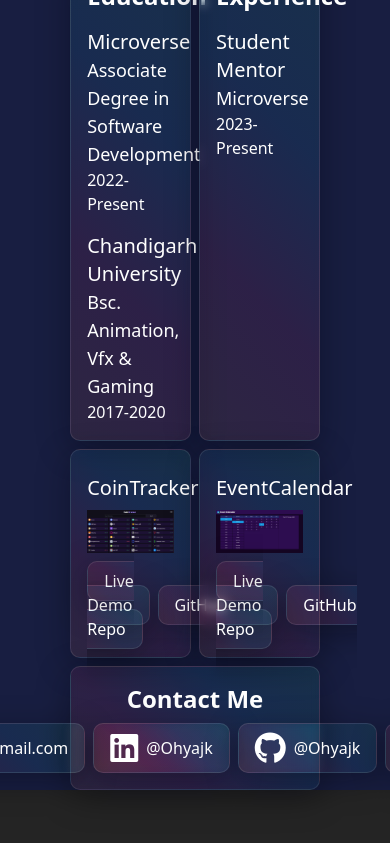
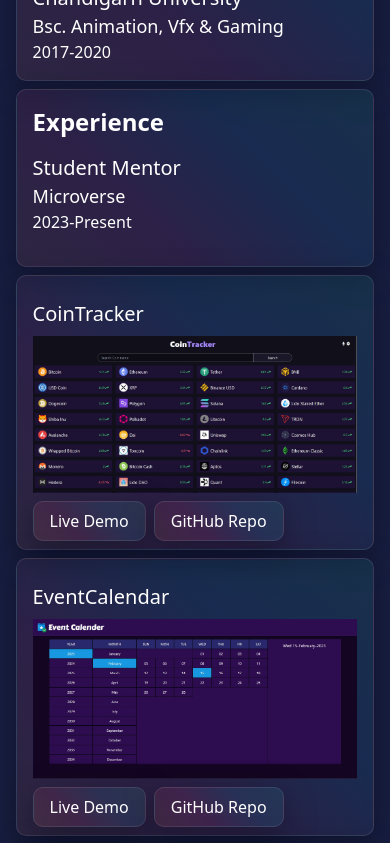
Before and after one commit to ohyajk/ohyajk.github.io, a React (Vite) app: page / in a window 390 px wide. Shown: the part 1909-2752 px from the top of the page. Before the commit the page ends 2699 px from the top, so only its background shows below. Built offline with nearby package versions, Linux system fonts and the light colour scheme.

Commit message:
Add responsive

```diff
--- a/src/pages/Home.jsx
+++ b/src/pages/Home.jsx
@@ -4,9 +4,9 @@
 
 const Home = () => {
   return (
-    <motion.div initial={{ opacity: 0 }} animate={{ opacity: 1 }} transition={{ delay: 0.25, duration: 0.5, ease: 'easeOut' }} className='px-[18vw] w-[100%]'>
+    <motion.div initial={{ opacity: 0 }} animate={{ opacity: 1 }} transition={{ delay: 0.25, duration: 0.5, ease: 'easeOut' }} className='px-[4vw] md:px-[18vw] w-[100%]'>
       {/* My img & Intro */}
-      <div className='flex justify-center items-start gap-2 '>
+      <div className='flex flex-col xl:flex-row justify-center items-center xl:items-start gap-2 '>
         <motion.img initial={{ x: '-2000px' }} animate={{ x: '0px' }} transition={{ delay: 0.25, duration: 0.5, ease: 'easeOut' }} className='h-64 rounded-lg bckdrp p-4' src="/dp.jpg" alt="photo" />
         <div className='flex flex-col gap-2'>
           <motion.h1 initial={{ x: '2000px' }} animate={{ x: '0px' }} transition={{ delay: 0.5, duration: 0.6, ease: 'easeOut' }} className='text-5xl font-bold bckdrp p-4'>Hello, I am Jitender Kumar</motion.h1>
@@ -16,7 +16,7 @@
         </div>
       </div>
       {/* Tech Stack */}
-      <motion.div initial={{ x: '-2000px' }} animate={{ x: '0px' }} transition={{ delay: 0.5, duration: 0.6, ease: 'easeOut' }} className='flex justify-center items-center gap-4 mt-2 bckdrp p-4'>
+      <motion.div initial={{ x: '-2000px' }} animate={{ x: '0px' }} transition={{ delay: 0.5, duration: 0.6, ease: 'easeOut' }} className='flex justify-center items-center gap-4 mt-2 bckdrp p-4 flex-wrap'>
         <motion.img initial={{ opacity: 0 }} animate={{ opacity: 1 }} transition={{ delay: 1.6, duration: 0.6, ease: 'easeOut' }} className='h-14' src="/html5.svg" alt="html" />
         <motion.img initial={{ opacity: 0 }} animate={{ opacity: 1 }} transition={{ delay: 1.5, duration: 0.6, ease: 'easeOut' }} className='h-14' src="/css3.svg" alt="" />
         <motion.img initial={{ opacity: 0 }} animate={{ opacity: 1 }} transition={{ delay: 1.4, duration: 0.6, ease: 'easeOut' }} className='h-14' src="/javascript.svg" alt="" />
@@ -36,7 +36,7 @@
 
       </motion.div>
       {/* Education & Experience */}
-      <div className='grid grid-cols-2 gap-2 mt-2  '>
+      <div className='grid md:grid-cols-2 gap-2 mt-2  '>
         <motion.div initial={{ x: '2000px' }} animate={{ x: '0px' }} transition={{ delay: 0.5, duration: 0.6, ease: 'easeOut' }} className='bckdrp p-4'>
           <h2 className='text-2xl font-semibold'>Education</h2>
           <div className='py-4'>
@@ -60,7 +60,7 @@
         </motion.div>
       </div>
       {/* Projects */}
-      <div className='grid grid-cols-2 gap-2 mt-2 h-full '>
+      <div className='grid md:grid-cols-2 gap-2 mt-2 h-full '>
         <Project name='CoinTracker' img='ct.jpg' live='https://cointracker-q7ta.onrender.com/' repo='https://github.com/ohyajk/cointracker' />
         <Project name='EventCalendar' img='calendar.jpg' live='https://event-calendar-app.onrender.com/' repo='https://github.com/ohyajk/Event-Calender-App' />
 
@@ -68,7 +68,7 @@
       {/* Contact Me */}
       <motion.div initial={{ x: '2000px' }} animate={{ x: '0px' }} transition={{ delay: 0.5, duration: 0.6, ease: 'easeOut' }} className='bckdrp p-4 mt-2 text-center'>
         <h2 className='text-2xl font-semibold'>Contact Me</h2>
-        <div className='flex justify-center items-center gap-2'>
+        <div className='flex justify-center items-center gap-2 flex-wrap'>
         <a className='px-4 py-2 bckdrp hover:bg-black/50 flex justify-start items-center gap-2 mt-2' href='' target='_blank'><i class="fa-solid fa-envelope fa-2x"></i><span>Ohyajk@Gmail.com</span></a>
         <a className='px-4 py-2 bckdrp hover:bg-black/50 flex justify-start items-center gap-2 mt-2' href='' target='_blank'><i class="fa-brands fa-linkedin fa-2x"></i><span>@Ohyajk</span></a>
         <a className='px-4 py-2 bckdrp hover:bg-black/50 flex justify-start items-center gap-2 mt-2' href='https://github.com/ohyajk' target='_blank'><i class="fa-brands fa-github fa-2x"></i><span>@Ohyajk</span></a>
```
